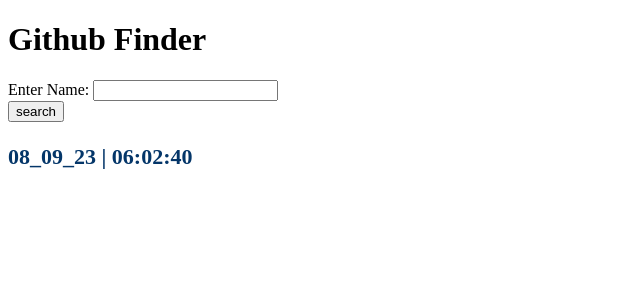
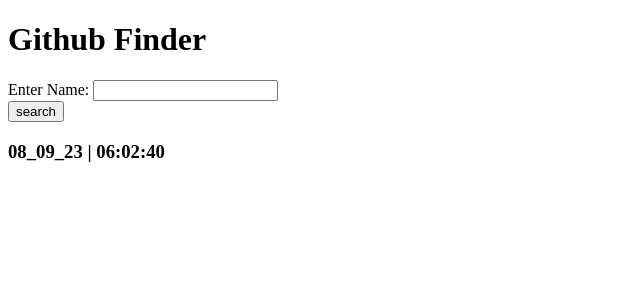
Before and after one commit to Briya9/gituser_finder, a Flask app: page / in a window 1280 px wide. Shown: the top 300 px of the page, without its empty margins (0-640 px from the left). Run offline with Flask 3, Linux system fonts and the light colour scheme.

Commit message:
Update index.html

```diff
--- a/flask_app/templates/index.html
+++ b/flask_app/templates/index.html
@@ -21,7 +21,7 @@
         </form>
     </div>
     <div >
-        <h3 style="font-size: 22px;color:rgb(4, 54, 105);">{{ datetoday }} | <span id="clock"></span></h3>
+        <h3 >{{ datetoday }} | <span id="clock"></span></h3>
     </div>
     <div>
         <ul>
```
